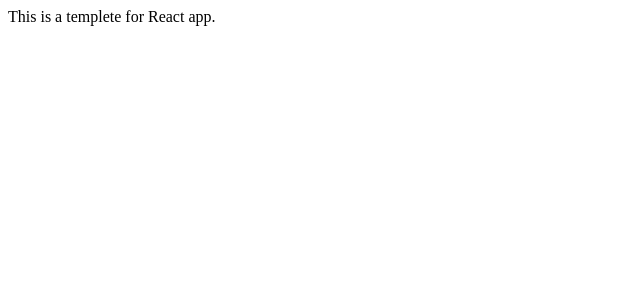
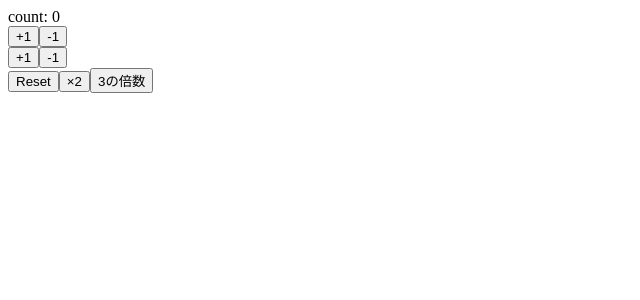
Before and after one commit to mkmy1123/react-hooks-101, a React (Create React App) app: page / in a window 1280 px wide. Shown: the top 300 px of the page, without its empty margins (0-640 px from the left). Built offline with nearby package versions, Linux system fonts and the light colour scheme.

Commit message:
my first React Hook with useState

```diff
--- a/src/App.js
+++ b/src/App.js
@@ -1,11 +1,38 @@
-import React from 'react'
+import React, { useState } from 'react'
 
 const App = () => {
-  return (
-		<div>
-			This is a templete for React app.
-		</div>
-  );
+	const [count, setCount] = useState(0)
+
+	const increment = () => setCount(count + 1)
+	const decrement = () => setCount(count - 1)
+
+	const increment2 = () => setCount(previousCount => previousCount + 1)
+	const decrement2 = () => setCount(previousCount => previousCount - 1)
+
+	const reset = () => setCount(0)
+	const multiply = () => setCount(count * 2)
+	const devide3 = () => setCount(previousCount =>
+		previousCount % 3 === 0 ? previousCount / 3 : previousCount
+	)
+
+	return (
+		<>
+			<div>count: {count}</div>
+			<div>
+				<button onClick={increment}>+1</button>
+				<button onClick={decrement}>-1</button>
+			</div>
+			<div>
+				<button onClick={increment2}>+1</button>
+				<button onClick={decrement2}>-1</button>
+			</div>
+			<div>
+				<button onClick={reset}>Reset</button>
+				<button onClick={multiply}>×2</button>
+				<button onClick={devide3}>3の倍数</button>
+			</div>
+		</>
+	)
 }
 
 export default App
```
